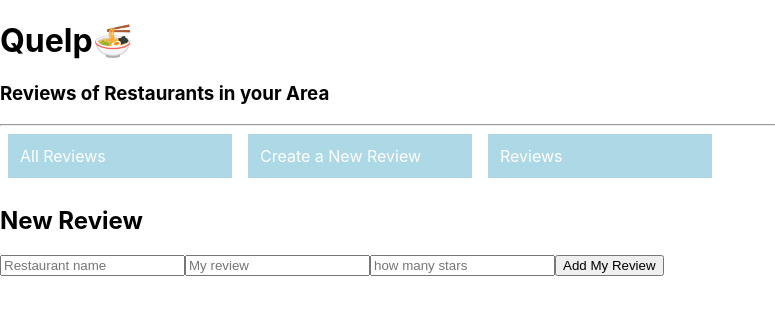
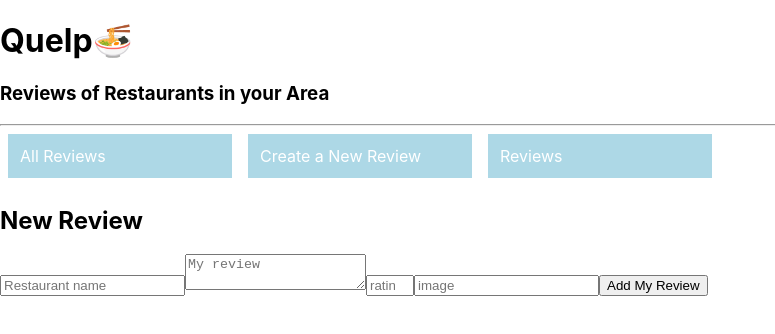
Before and after one commit to ssvana83/restaurant_rater, a React (Create React App) app: page /reviews/new in a window 1280 px wide. Shown: the top 334 px of the page, without its empty margins (0-775 px from the left). Built offline with nearby package versions, Linux system fonts and the light colour scheme; data requests are answered from the project's data file.

Commit message:
formatting for new review form

```diff
--- a/db.json
+++ b/db.json
@@ -41,15 +41,6 @@
       "image": "https://encrypted-tbn0.gstatic.com/images?q=tbn:ANd9GcRQEuTj1hc8I7zXUfAWhzCQcDqKQKgqzLjTcQ&usqp=CAU",
       "comment": "The food is great, mostly, the vibe at the bar is a great reason to go",
       "rating": "4 stars"
-    },
-    {
-      "id": 7
-    },
-    {
-      "id": 8
-    },
-    {
-      "id": 9
     }
   ]
 }
--- a/src/Components/App.js
+++ b/src/Components/App.js
@@ -12,8 +12,7 @@ function App() {
   useEffect(() => {
     fetch("http://localhost:3001/reviews")
     .then(res => res.json())
-    .then(data => {debugger
-      setReviews(data)})
+    .then(data => setReviews(data))
   }, [])
 
   return (
@@ -30,7 +29,7 @@ function App() {
               </Route>
 
               <Route exact path="/reviews/new">
-                <NewReviewForm  />
+                <NewReviewForm />
               </Route>
 
              <Route exact path="/reviews/:id">
--- a/src/Components/NewReviewForm.js
+++ b/src/Components/NewReviewForm.js
@@ -1,50 +1,60 @@
 import React, { useState } from 'react';
 
-const BASE_URL= "http://localhost:3001/reviews"
 
-const initialNewReview = {
-  restaurant: "",
-  comment: "",
-  rating: "",
-  image: "",
-}
+const BASE_URL = "http://localhost:3001/reviews"
 
-function NewReviewForm({ setReviews }) {
-  const [newReview, setNewReview] = useState({initialNewReview});
 
-  function handleChange(e) {
-    setNewReview((currentNewReviewState) => ({
-      ...currentNewReviewState,
-      [e.target.name]: e.target.value,
-    }));
+function NewReviewForm(props) {
+
+  const [formData, setFormData] = useState({
+    restaurant: '',
+    comment: '',
+    rating: '',
+    image: ''
+  })
+
+  function handleSubmit(e) {
+    e.preventDefault()
   }
 
-  function handleSubmit(e) {
-    e.preventDefault(0);
-    fetch(BASE_URL, {
-      method: "POST",
-      headers: {
-        "Content-Type": "application.json"
-      },
-      body: JSON.stringify(newReview)
-    })
-    .then((resp) => resp.json())
-    .then(data => setReviews((currentReviews) => [...currentReviews, data]));
 
-    setNewReview(initialNewReview);
-  }
 
   return (
     <div className="new-review-form">
       <h2>New Review</h2>
       <form onSubmit={handleSubmit}>
-        <input type="text" name="name" placeholder="Restaurant name" onChange={handleChange}/>
-        <input type="text" name="comment" placeholder="My review" onChange={handleChange}/>
-        <input type="" name="stars" placeholder="how many stars" onChange={handleChange}/>
+        <input type="text"
+          name="restaurant"
+          placeholder="Restaurant name"
+          onChange={e => setFormData({...formData, restaurant: e.target.value})}
+          value={formData.restaurant} />
+
+        <textarea type="text"
+          name="comment"
+          placeholder="My review"
+          onChange={e => setFormData({...formData, comment: e.target.value})}
+          value={formData.comment} />
+
+        <input type="number"
+          name="rating"
+          placeholder="rating"
+          onChange={e => setFormData({...formData, rating: e.target.value})}
+          max="5"
+          min="0"
+          value={formData.rating} />
+
+        <input type=""
+          name="image"
+          placeholder="image"
+          onChange={e => setFormData({...formData, image: e.target.value})}
+          value={formData.image}
+        />
+
         <button type="submit">Add My Review</button>
       </form>
     </div>
   );
+
 }
 
 export default NewReviewForm;
```
